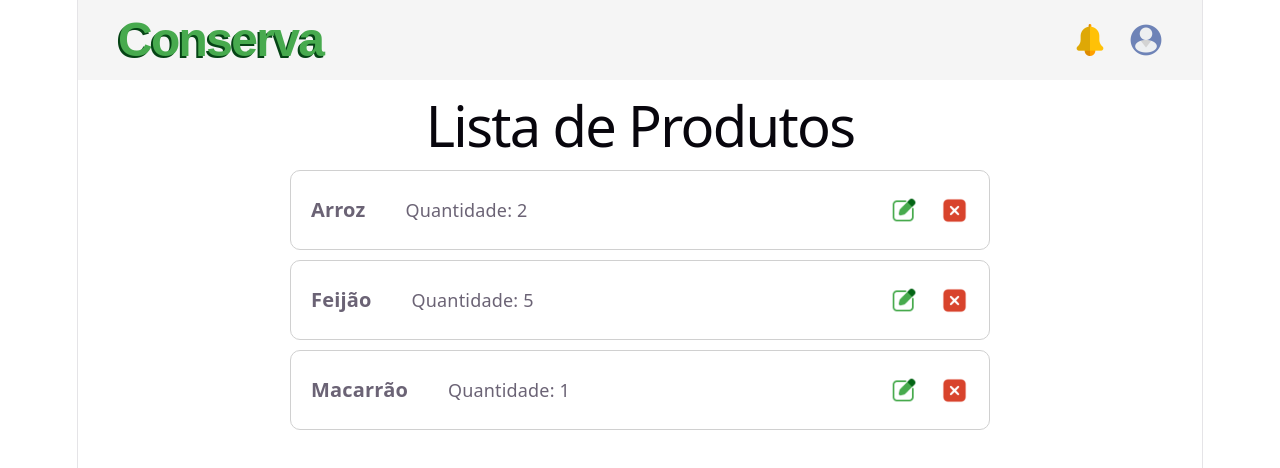
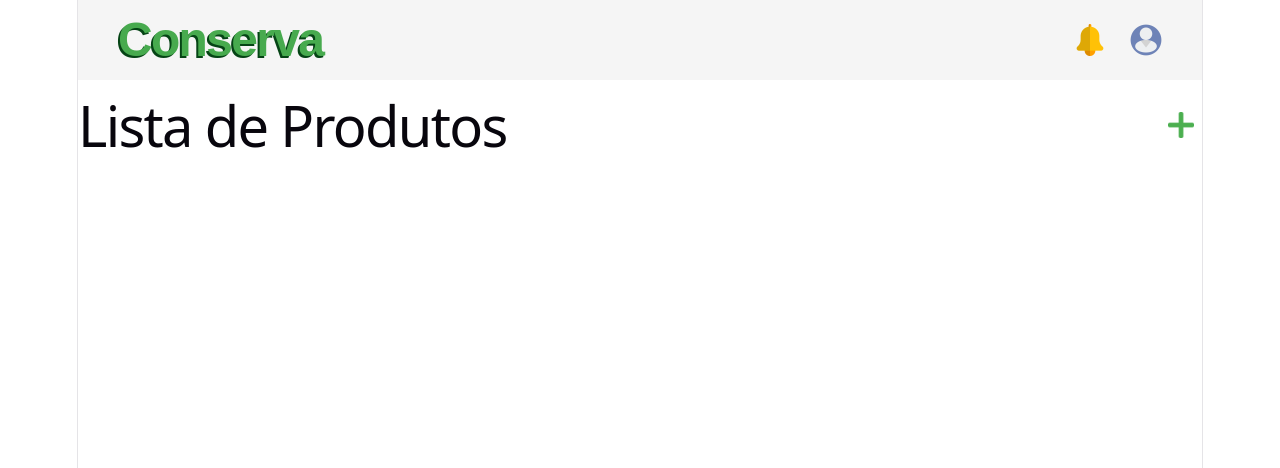
Before and after one commit to ZVSCR/Conserva, a React (Vite) app in the folder Frontend/: page /Produtos in a window 1280 px wide. Shown: the top 468 px of the page. Built offline with nearby package versions, Linux system fonts and the light colour scheme.

Commit message:
Botão de adicionar

```diff
--- a/Frontend/src/pages/Produtos/EditarProd.jsx
+++ b/Frontend/src/pages/Produtos/EditarProd.jsx
@@ -3,12 +3,12 @@ import styles from './Produtos.module.css';
 
 function EditarProduto({ produto, onSalvar, onCancelar }) {
 
-    const [nome, setNome] = useState(produto.nome);
-    const [quantidade, setQuantidade] = useState(produto.quantidade);
+     const [nome, setNome] = useState(produto?.nome ?? '');
+    const [quantidade, setQuantidade] = useState(produto?.quantidade ?? 1);
 
     function salvar() {
         onSalvar({
-            ...produto,
+            ...produto, //se o prod for null, não adiciona
             nome: nome,
             quantidade: quantidade
         });
@@ -19,7 +19,8 @@ function EditarProduto({ produto, onSalvar, onCancelar }) {
 
             <div className={styles.modal}>
 
-                <h2>Editar produto</h2>
+                {/* Título muda conforme o modo: editar ou adicionar */}
+                <h2>{produto ? 'Editar produto' : 'Adicionar produto'}</h2>
 
                 <label>
                     Nome
--- a/Frontend/src/pages/Produtos/PageProd.jsx
+++ b/Frontend/src/pages/Produtos/PageProd.jsx
@@ -5,16 +5,16 @@ import Header from './Header';
 import Produto from './Produto';
 import EditarProduto from './EditarProd';
 import ConfirmarExclusao from './ConfirmarExclusao';
+import IconAdcionar from '../../assets/IconsProd/maisV.png';
 
 function PageProd(){
 
-    const [produtos, setProdutos] = useState([
-        { id: 1, nome: "Arroz", quantidade: 2 },
-        { id: 2, nome: "Feijão", quantidade: 5 },
-        { id: 3, nome: "Macarrão", quantidade: 1 }
-    ]);
+    //Para integração ao BD usar essa parte com [id, nome, qtd]
+    const [produtos, setProdutos] = useState([]);
 
     const [produtoEditando, setProdutoEditando] = useState(null);
+
+    const [adicionandoProduto, setAdicionandoProduto] = useState(false);
 
     const [produtoExcluindo, setProdutoExcluindo] = useState(null);
 
@@ -23,7 +23,21 @@ function PageProd(){
         setProdutoEditando(produto);
     }
 
+    //Enviar {nome, quantidade} e usar id criado
+    function adicionarProduto(novoProduto) {
+    setProdutos([
+        ...produtos,
+        {
+            id: Date.now(), //Substituir  pelo id do BD
+            nome: novoProduto.nome,
+            quantidade: novoProduto.quantidade
+        }
+    ]);
 
+    setAdicionandoProduto(false);
+    }
+
+    //Deve atualizar as edições no BD
     function salvarEdicao(produtoAtualizado) {
 
         setProdutos(
@@ -37,7 +51,7 @@ function PageProd(){
         setProdutoEditando(null);
     }
 
-
+    //Deve excluir o produto
     function excluirProduto(produto) {
         setProdutoExcluindo(produto);
     }
@@ -58,9 +72,20 @@ function PageProd(){
         <>
             <Header />
             <main>
+                <div className={styles.cabecalhoLista}>
                 <h1>Lista de Produtos</h1>
-                 <div>
 
+
+                    <button
+                    className={styles.botaoAdicionar}
+                    onClick={() => setAdicionandoProduto(true)}
+                >
+                    <img src={IconAdcionar} alt="Adicionar produto" />
+                </button>
+                </div>
+
+
+                <div>
                     {produtos.map((produto) => (
                         <Produto
                             key={produto.id}
@@ -73,16 +98,19 @@ function PageProd(){
                 </div>
             </main>
 
-
-             {produtoEditando && (
+                {/*Modal de Adicionar ou Editar*/}
+             {(produtoEditando || adicionandoProduto) && (
                 <EditarProduto
                     produto={produtoEditando}
-                    onSalvar={salvarEdicao}
-                    onCancelar={() => setProdutoEditando(null)}
+                    onSalvar={adicionandoProduto ? adicionarProduto : salvarEdicao}
+                    onCancelar={() => {
+                        setProdutoEditando(null);
+                        setAdicionandoProduto(false);
+                    }}
                 />
             )}
 
-
+            {/*Modal de excluir*/}
             {produtoExcluindo && (
                 <ConfirmarExclusao
                     produto={produtoExcluindo}
--- a/Frontend/src/pages/Produtos/Produtos.module.css
+++ b/Frontend/src/pages/Produtos/Produtos.module.css
@@ -255,3 +255,31 @@
     height: 25px;
     object-fit: contain;
 }
+
+/* ----------------- BTN ADICIONAR -------*/
+.cabecalhoLista {
+    display: flex;
+    align-items: center;
+    justify-content: space-between;
+}
+
+.botaoAdicionar {
+    display: flex;
+    align-items: center;
+    justify-content: center;
+
+    width: 42px;
+    height: 42px;
+
+    padding: 0;
+    border: none;
+    border-radius: 8px;
+    background-color: transparent;
+
+    cursor: pointer;
+}
+
+.botaoAdicionar img {
+    width: 26px;
+    height: 26px;
+}
```
